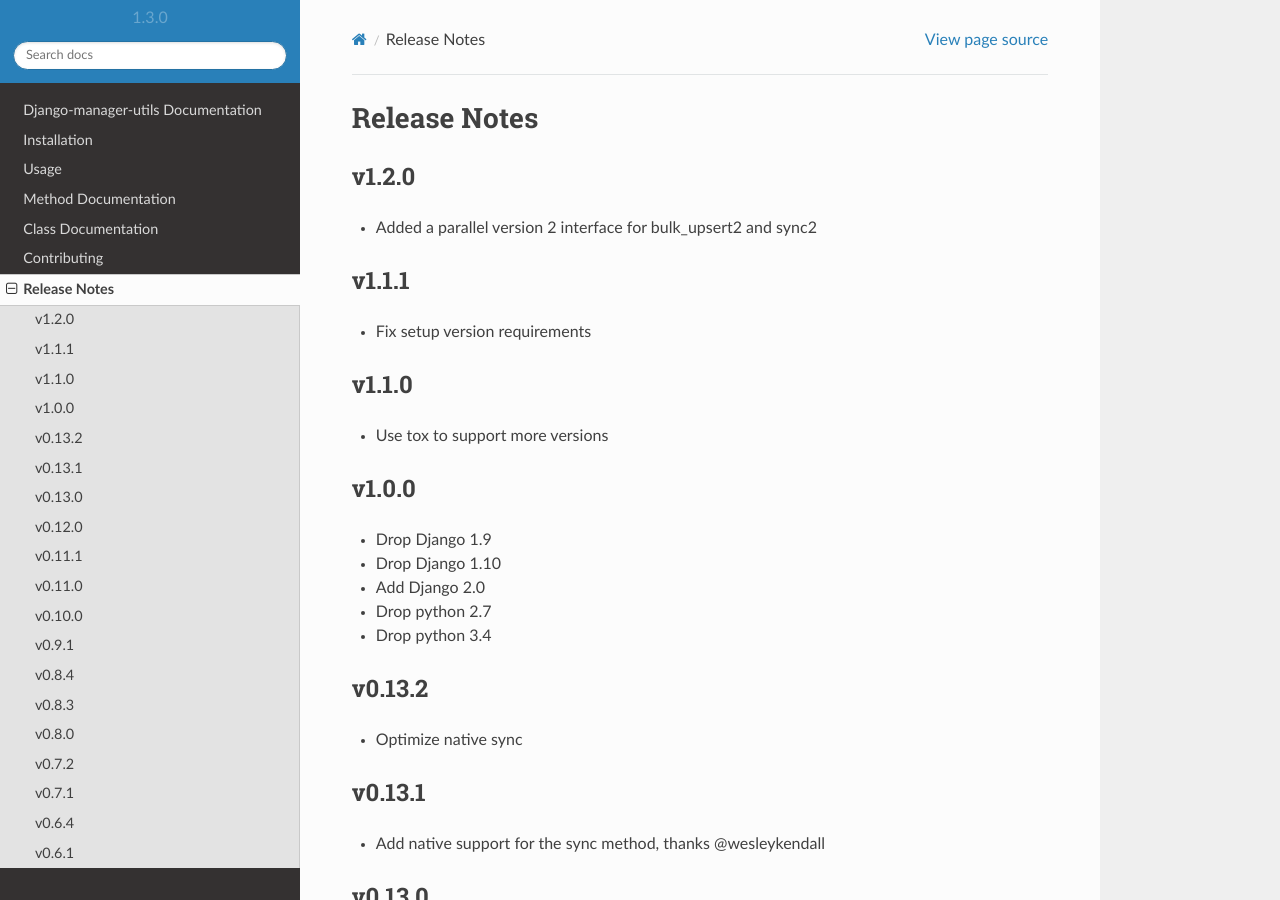
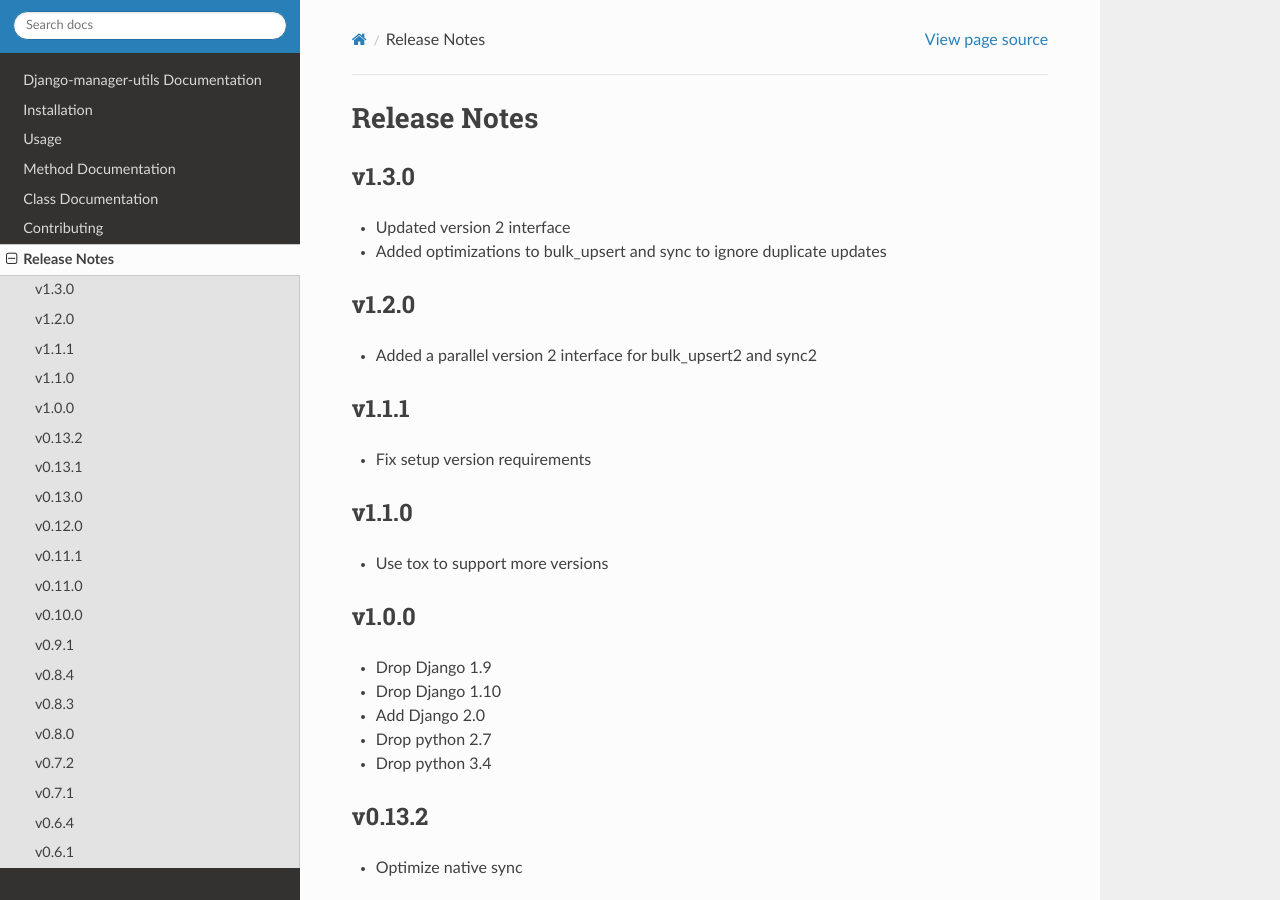
Before and after one commit to ambitioninc/django-manager-utils, a Sphinx documentation site: the page built from docs/release_notes.rst, in a window 1280 px wide and 900 px high. Built offline with Sphinx 7.4.7 and the Read the Docs theme 2.0.0, drawn with Linux system fonts in a browser that asks for light colours.

Commit message:
Added release notes

```diff
--- a/docs/release_notes.rst
+++ b/docs/release_notes.rst
@@ -1,5 +1,10 @@
 Release Notes
 =============
+
+v1.3.0
+------
+* Updated version 2 interface
+* Added optimizations to bulk_upsert and sync to ignore duplicate updates
 
 v1.2.0
 ------
```
